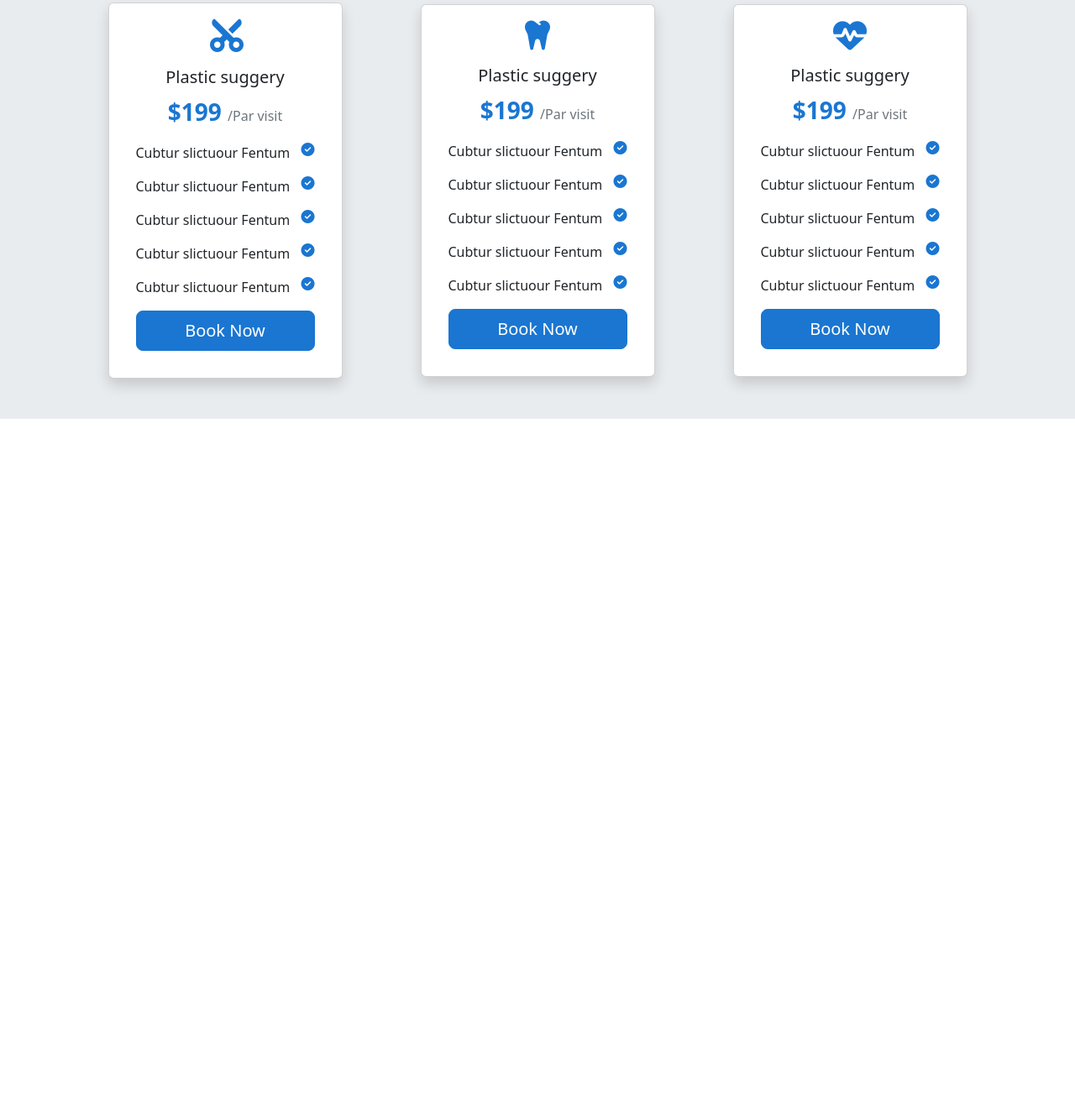
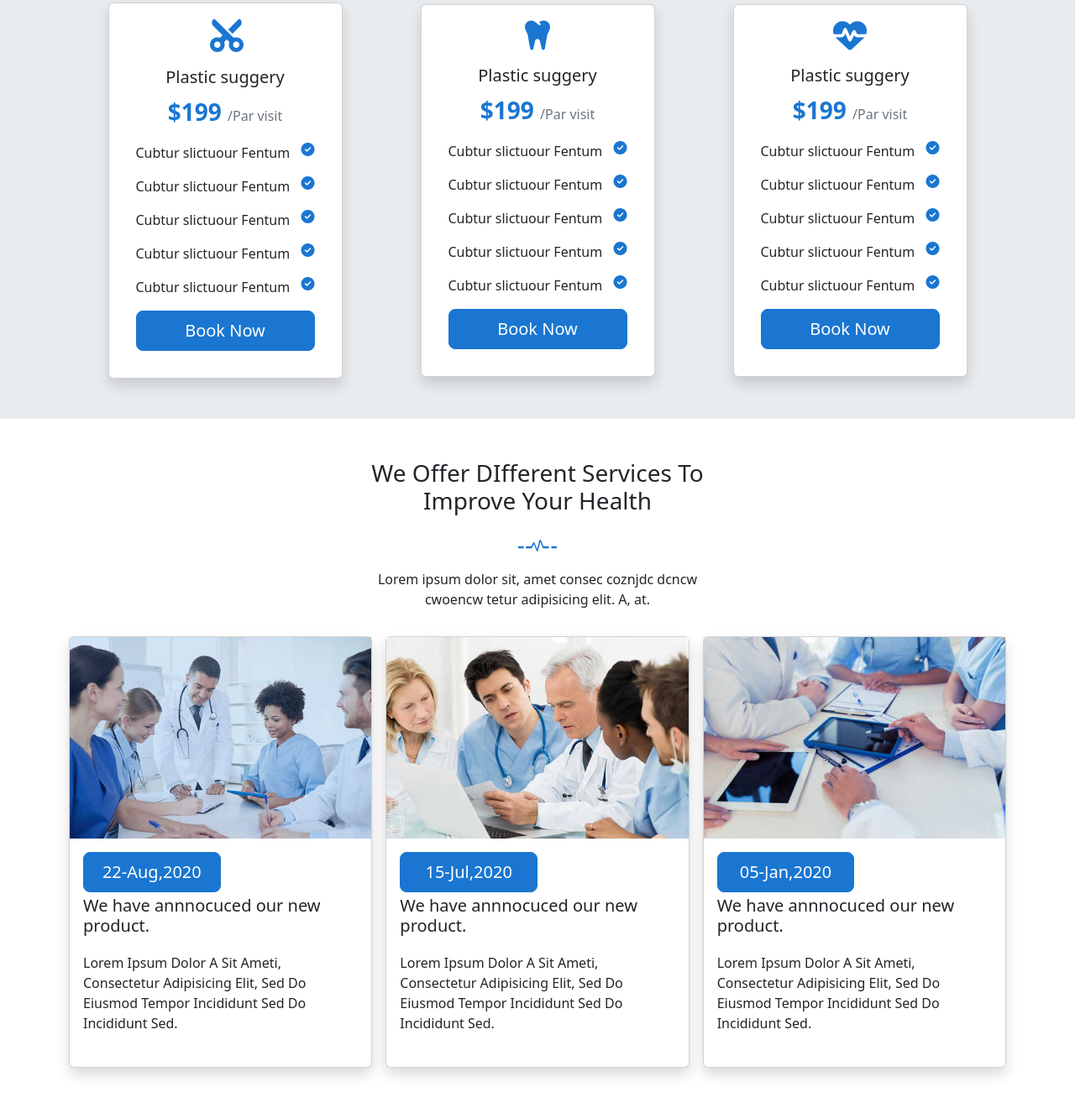
Before and after one commit to YF-0-1/final-Project-1, a website: page index.html in a window 1280 px wide. Shown: the part 2983-4303 px from the top of the page at 84% size. Before the commit the page ends 3482 px from the top, so only its background shows below. Drawn offline with nearby package versions, Linux system fonts and the light colour scheme.

Commit message:
thenth section

```diff
--- a/index.html
+++ b/index.html
@@ -453,6 +453,47 @@
                 </div>
             </div>
         </div>
+        <!-- thenth section -->
+        <div
+            class=" pt-5 justify-content-lg-around d-flex flex-column align-items-center p-lg-5 sec-then gap-3 pb-5">
+            <div class="text-scss w-75 d-flex flex-column align-items-center text-center gap-3">
+                <h3 class="w-50">We Offer DIfferent Services To Improve Your Health</h3>
+                <img src="./public/img/section-img.png" alt="img">
+                <p class="w-50">Lorem ipsum dolor sit, amet consec coznjdc dcncw cwoencw tetur adipisicing elit. A, at.</p>
+            </div>
+            <div class="d-flex flex-lg-row flex-column  gap-3 justify-content-center  align-items-center container card-then">
+                <div class="card shadow ">
+                    <img src="./public/img/blog1.jpg" alt="">
+                    <div class="card-body card-hov">
+                        <button type="button" class="btn nav-btn btn-zra9 btn-lg w-50">22-Aug,2020</button>
+                        <h5 class="py-1">We have annnocuced our new product.</h5>
+                        <p class="py-2">Lorem Ipsum Dolor A Sit Ameti, Consectetur Adipisicing Elit, Sed Do Eiusmod
+                            Tempor
+                            Incididunt Sed Do Incididunt Sed.</p>
+                    </div>
+                </div>
+                <div class="card shadow ">
+                    <img src="./public/img/blog2.jpg" alt="">
+                    <div class="card-body card-hov">
+                        <button type="button" class="btn nav-btn btn-zra9 btn-lg w-50">15-Jul,2020</button>
+                        <h5 class="py-1">We have annnocuced our new product.</h5>
+                        <p class="py-2">Lorem Ipsum Dolor A Sit Ameti, Consectetur Adipisicing Elit, Sed Do Eiusmod
+                            Tempor
+                            Incididunt Sed Do Incididunt Sed.</p>
+                    </div>
+                </div>
+                <div class="card shadow ">
+                    <img src="./public/img/blog3.jpg" alt="">
+                    <div class="card-body card-hov">
+                        <button type="button" class="btn nav-btn btn-zra9 btn-lg w-50">05-Jan,2020</button>
+                        <h5 class="py-1">We have annnocuced our new product.</h5>
+                        <p class="py-2">Lorem Ipsum Dolor A Sit Ameti, Consectetur Adipisicing Elit, Sed Do Eiusmod
+                            Tempor
+                            Incididunt Sed Do Incididunt Sed.</p>
+                    </div>
+                </div>
+            </div>
+        </div>
     </main>
 
     <script src="./node_modules/bootstrap/dist/js/bootstrap.bundle.js"></script>
--- a/src/sass/modules/home/_main.scss
+++ b/src/sass/modules/home/_main.scss
@@ -245,3 +245,23 @@
         }
     }
 }
+// then
+.card-then{
+    div {
+        position: relative;
+        &::after {
+            content: "";
+            position: absolute;
+            left: 0vw;
+            bottom: 0;
+            width: 0;
+            background: $blue;
+            height: 4px;
+            border-radius: 4px;
+            transition: ease-in-out 0.3s;
+        }
+        &:hover::after {
+            width: 100%;
+        }
+    }
+}
```
